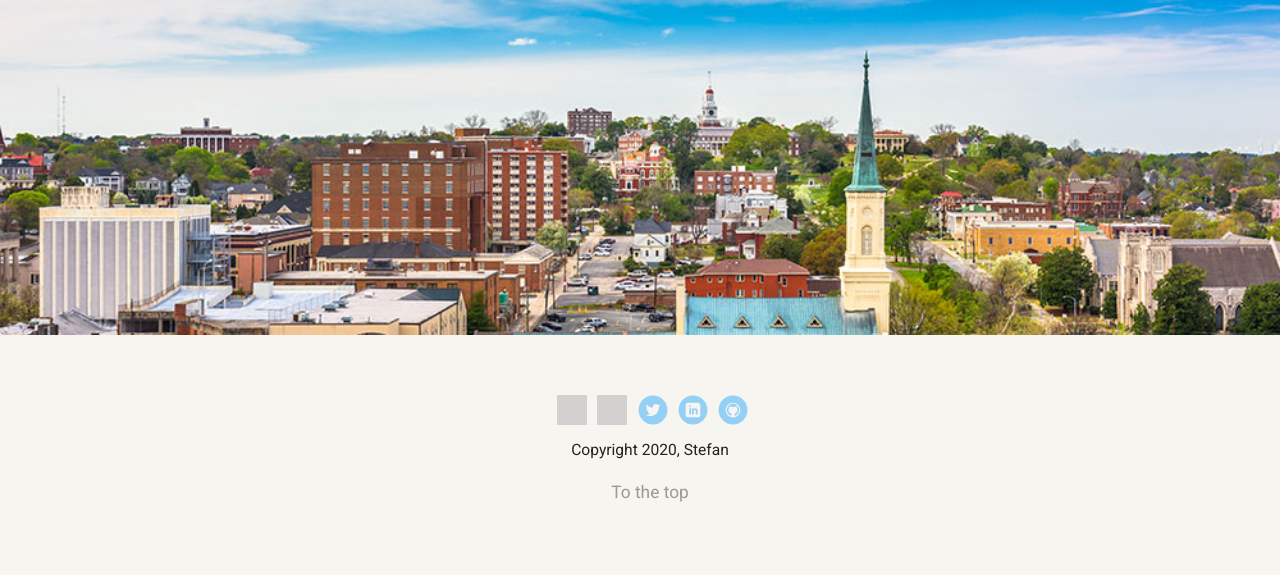
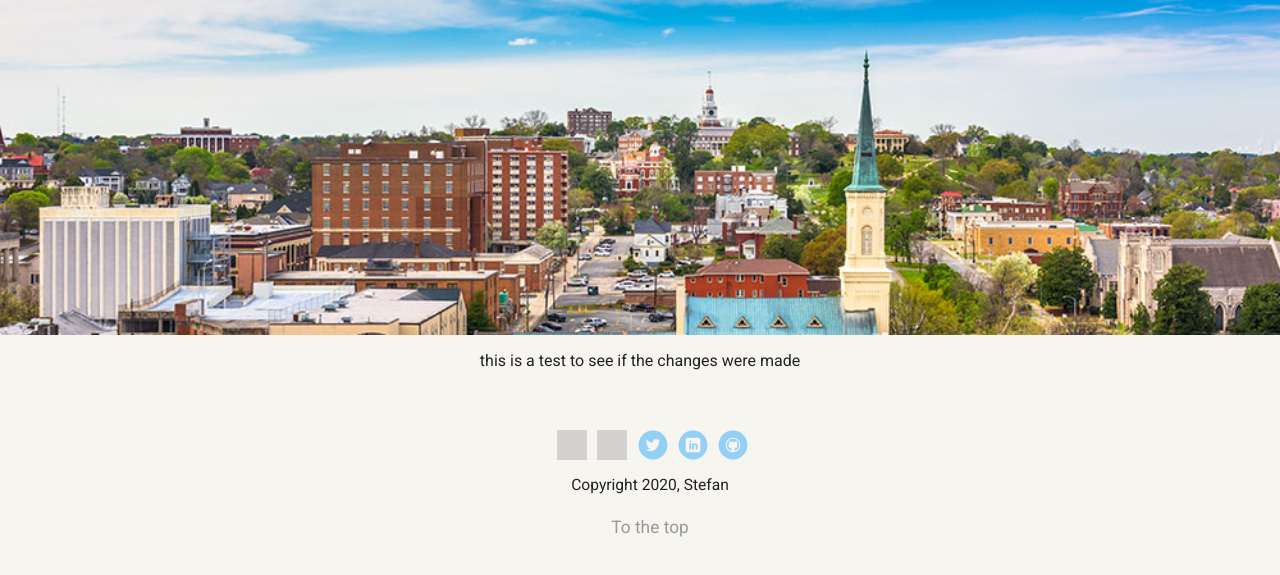
Before and after one commit to StefWebDesigner/Treehouse-project-1, a plain HTML site: page interests.html in a window 1280 px wide. Shown: the part 135-710 px from the top of the page. Drawn offline with Linux system fonts and the light colour scheme; grey boxes are pictures that could not be loaded; a web font is replaced by a local one.

Commit message:
Update interests.html

```diff
--- a/interests.html
+++ b/interests.html
@@ -23,6 +23,8 @@
 
   <!-- CONTENT ABOUT MY INTERESTS -->
 
+  <p> this is a test to see if the changes were made </p>
+
   <footer>
     <ul>
       <li> <a href="https://www.pinterest.co.uk/thestefantalkshow/" target="_blank" class="social pinterest"> Pinterest </a></li>
```
